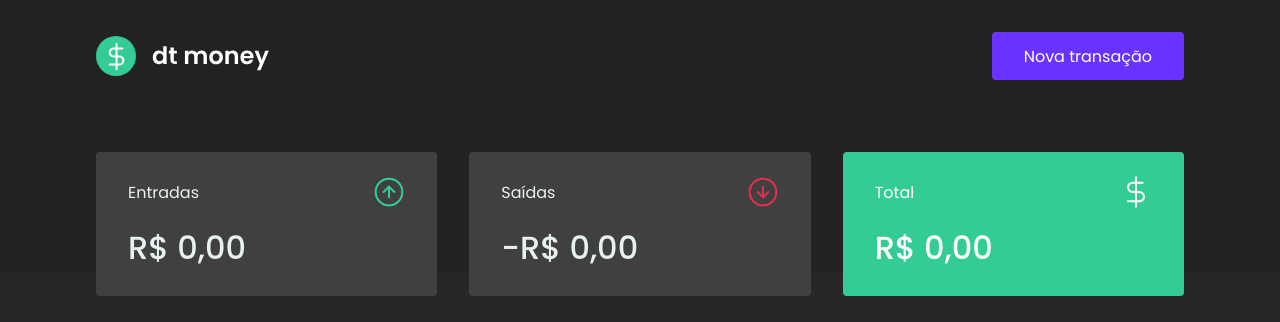
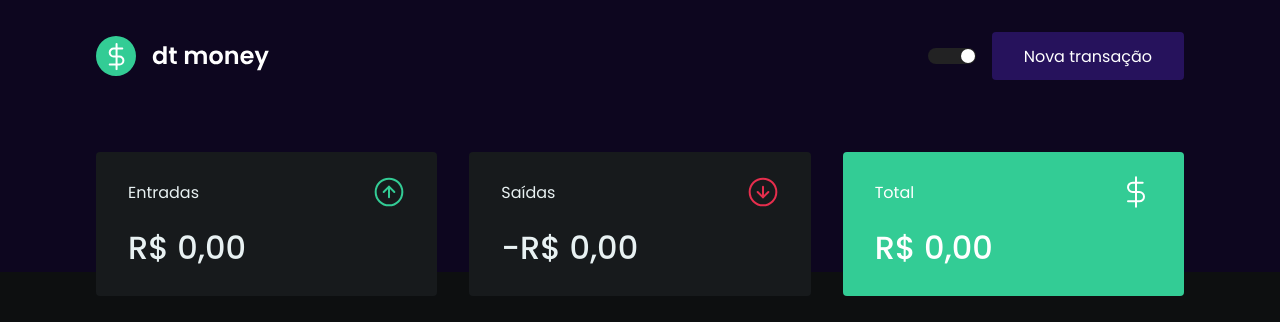
Before and after one commit to emidiomatheus/dtmoney, a React (Create React App) app: page / in a window 1280 px wide. Shown: the top 322 px of the page. Built offline with nearby package versions, Linux system fonts and the light colour scheme; no server answers; what miragejs would draw is missing.

Commit message:
create hook to persist theme on LocalStorage

```diff
--- a/package.json
+++ b/package.json
@@ -10,6 +10,7 @@
     "react-dom": "^17.0.2",
     "react-modal": "^3.14.4",
     "react-scripts": "5.0.0",
+    "react-switch": "^7.0.0",
     "styled-components": "^5.3.3",
     "web-vitals": "^2.1.0"
   },
--- a/src/App.tsx
+++ b/src/App.tsx
@@ -9,11 +9,12 @@ import light from './styles/themes/light';
 import dark from './styles/themes/dark';
 
 import { GlobalStyle } from "./styles/global";
+import usePersistedState from './utils/usePersistedState';
 
 Modal.setAppElement('#root');
 
 export function App() {
-  const [theme, setTheme] = useState(dark)
+  const [theme, setTheme] = usePersistedState('theme', dark)
   const [isNewTransactionModalOpen, setIsNewTransactionModalOpen] = useState(false);
 
   function handleOpenNewTransactionModal() {
@@ -24,10 +25,14 @@ export function App() {
     setIsNewTransactionModalOpen(false)
   }
 
+  function toggleTheme() {
+    setTheme(theme.title === 'light' ? dark : light)
+  }
+
   return (
     <TransactionsProvider>
       <ThemeProvider theme={theme}>
-        <Header onOpenNewTransactionModal={handleOpenNewTransactionModal} />
+        <Header onOpenNewTransactionModal={handleOpenNewTransactionModal} toggleTheme={toggleTheme} />
         <Dashboard />
         <NewTransactionModal
           isOpen={isNewTransactionModalOpen}
--- a/src/components/Header/index.tsx
+++ b/src/components/Header/index.tsx
@@ -1,3 +1,7 @@
+import { useState } from 'react';
+import Switch from 'react-switch'
+import { useTheme } from 'styled-components';
+
 import logoImg from '../../assets/logo.svg'
 import plusImg from '../../assets/plus.svg'
 
@@ -5,20 +9,42 @@ import { Container, Content } from './styles'
 
 interface headerProps {
   onOpenNewTransactionModal: () => void;
+  toggleTheme: () => void;
 }
 
-export function Header({ onOpenNewTransactionModal }: headerProps) {
+export function Header({ onOpenNewTransactionModal, toggleTheme }: headerProps) {
+  const { title, colors } = useTheme()
+  const [isSwitchChecked, setIsSwitchCheked] = useState(title === 'light' ? false : true)
+
   const deviceWidth = window.innerWidth
+
+  function handleToggleTheme() {
+    setIsSwitchCheked(prevState => !prevState)
+    toggleTheme()
+  }
 
   return (
     <Container>
       <Content>
         <img src={logoImg} alt="dt money" />
-        <button type="button" onClick={onOpenNewTransactionModal}>
-          { deviceWidth > 460 ? 'Nova transação' : (
-            <img src={plusImg} alt="Nova transação" />
-          ) }
-        </button>
+        <div className="buttons">
+          <Switch
+            checked={isSwitchChecked}
+            onChange={handleToggleTheme}
+            checkedIcon={false}
+            uncheckedIcon={false}
+            onColor={colors.darkGray}
+            offColor={'#8797AF'}
+            width={48}
+            height={16}
+            size={16}
+          />
+          <button type="button" onClick={onOpenNewTransactionModal}>
+            { deviceWidth > 460 ? 'Nova transação' : (
+              <img src={plusImg} alt="Nova transação" />
+            ) }
+          </button>
+        </div>
       </Content>
     </Container>
   )
--- a/src/components/Header/styles.ts
+++ b/src/components/Header/styles.ts
@@ -1,7 +1,7 @@
 import styled from "styled-components";
 
 export const Container = styled.header`
-  background: ${props => props.theme.colors.darkGray};
+  background: ${props => props.theme.colors.blue};
 `;
 
 export const Content = styled.div`
@@ -13,10 +13,17 @@ export const Content = styled.div`
   align-items: center;
   justify-content: space-between;
 
+  .buttons {
+    display: flex;
+    align-items: center;
+    justify-content: center;
+    gap: 1rem;
+  }
+
   button {
     font-size: 1rem;
     color: #fff;
-    background: var(--blue-light);
+    background: ${props => props.theme.colors.blueLight};
     border: 0;
     padding: 0 2rem;
     border-radius: 0.25rem;
--- a/src/styles/themes/dark.ts
+++ b/src/styles/themes/dark.ts
@@ -3,15 +3,15 @@ export default {
 
   colors: {
     red: '#e52e4d',
-    blue: '#5429cc',
-    blueLight: '#6933ff',
+    blue: '#0D061F',
+    blueLight: '#26125C',
     green: '#33cc95',
     darkGray: '#222223',
 
     textTitle: '#E8F1F2',
     textBody: '#E0E2DB',
 
-    background: '#272728',
-    shape: '#404040',
+    background: '#0D0F10',
+    shape: '#171A1C',
   }
 }
--- /dev/null
+++ b/src/utils/usePersistedState.ts
@@ -0,0 +1,21 @@
+import { useState, useEffect, Dispatch, SetStateAction } from "react";
+
+function usePersistedState(key: string, initialState: any) {
+  const [state, setState] = useState(() => {
+    const storageValue = localStorage.getItem(key);
+
+    if (storageValue) {
+      return JSON.parse(storageValue);
+    } else {
+      return initialState;
+    }
+  });
+
+  useEffect(() => {
+    localStorage.setItem(key, JSON.stringify(state))
+  }, [key, state])
+
+  return [state, setState]
+};
+
+export default usePersistedState;
```
Also changed, not shown: 1 other file (tests, documents, lock files or other folders).
